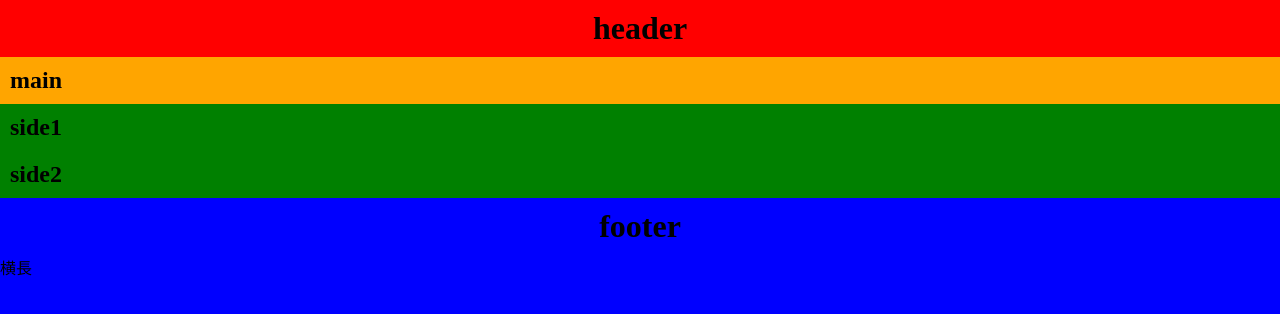
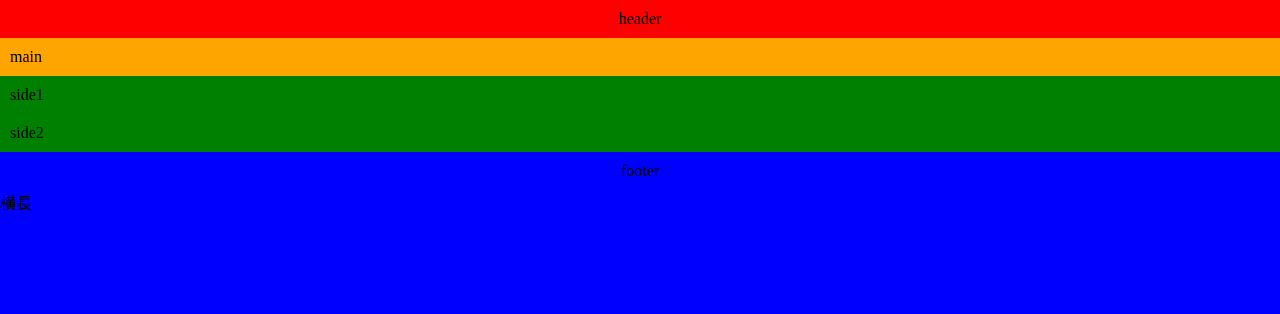
Before and after one commit to jintan1123/2016web1-10, a plain HTML site: page index.html in a window 1280 px wide. Drawn offline with Linux system fonts and the light colour scheme.

Commit message:
Update index.html

```diff
--- a/index.html
+++ b/index.html
@@ -8,19 +8,19 @@
   </head>
   <body>
     <header>
-      <h1>header</h1>
+      <hl>header</hl>
     </header>
     <section>
-      <h1>main</h1>
+      <hl>main</hl>
     </section>
     <aside>
-      <h1>side1</h1>
+      <hl>side1</hl>
     </aside>
     <aside>
-      <h1>side2</h1>
+      <hl>side2</hl>
     </aside>
     <footer>
-      <h1>footer</h1>
+      <hl>footer</hl>
     </footer>
   </body>
 </html>
```
